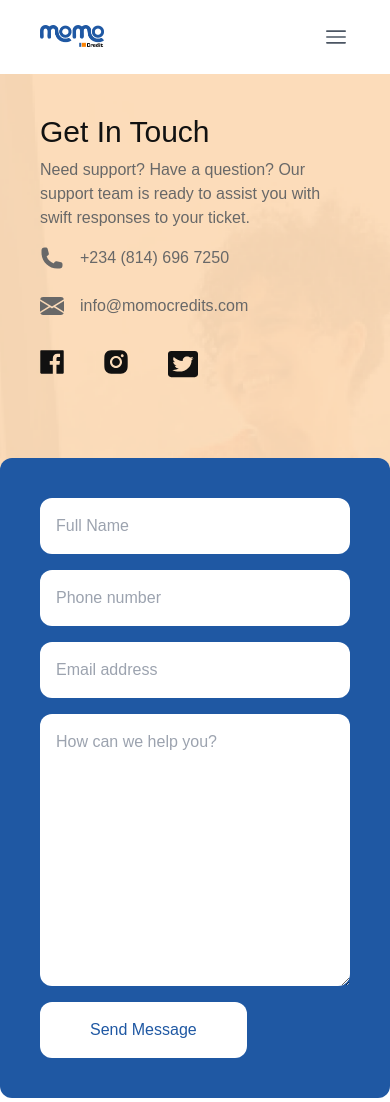
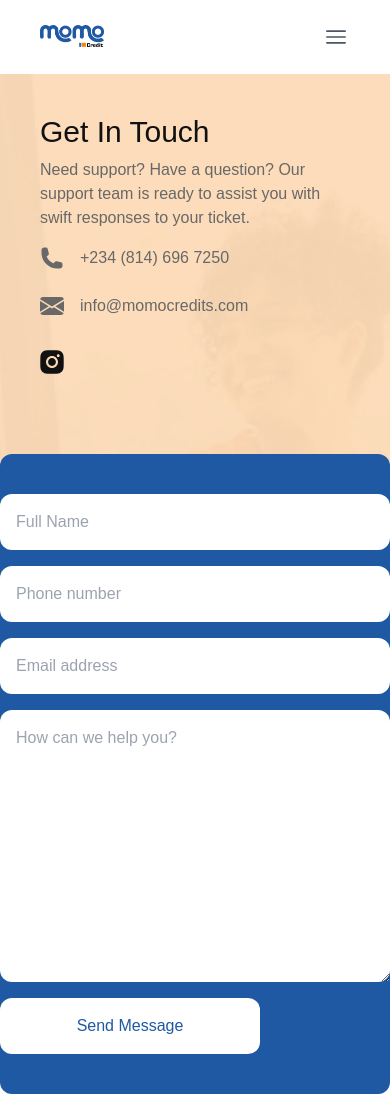
Before and after one commit to frankdev0/MOMO, a Gatsby site: page /contact in a window 390 px wide. Shown: the top 1102 px of the page. Built offline with nearby package versions, Linux system fonts and the light colour scheme; Gatsby itself is replaced by a stand-in of ours.

Commit message:
ui changes

```diff
--- a/package.json
+++ b/package.json
@@ -27,6 +27,7 @@
     "react": "^17.0.1",
     "react-dom": "^17.0.1",
     "react-helmet": "^6.1.0",
+    "react-hook-form": "^7.45.2",
     "react-responsive": "^9.0.0-beta.10",
     "react-responsive-carousel": "^3.2.23"
   },
--- a/src/pages/contact.tsx
+++ b/src/pages/contact.tsx
@@ -2,6 +2,8 @@ import { StaticImage } from "gatsby-plugin-image";
 import React, {useState} from "react";
 import { Carousel } from "react-responsive-carousel";
 import { Navbar, Footer, Testimonial } from "../components";
+import { useForm } from "react-hook-form";
+
 
 export default function About({ location }) {
 
@@ -22,6 +24,19 @@ export default function About({ location }) {
         setActiveIndex(index);
       }
     };
+
+    const {
+    register,
+    trigger,
+    formState: { errors },
+  } = useForm();
+
+  const handleSubmit = async (e) => {
+    const isValid = await trigger();
+    if (!isValid) {
+      e.preventDefault();
+    }
+  };
 
     const faqData = [
       {
@@ -144,9 +159,9 @@ export default function About({ location }) {
 
 
                         <div className='flex flex-row gap-x-10 mt-4'>
-                            <div>
+                            {/* <div>
                                 <StaticImage src="../images/fb.svg" alt="" />
-                            </div>
+                            </div> */}
 
                             <a href="https://instagram.com/momocreditsng?igshid=ZWIzMWE5ZmU3Zg==">
                                 <div>
@@ -158,24 +173,26 @@ export default function About({ location }) {
                                 <StaticImage src="../images/ig.svg" alt="" />
                             </div> */}
 
-                            <div>
+                            {/* <div>
                                 <StaticImage src="../images/twitter.svg" alt="" />
-                            </div>
+                            </div> */}
                         </div>
                     </div>
+                      <form action="https://getform.io/f/69e1d589-9df7-48d1-aba9-afea52d317cb" className="flex flex-col bg-kashmir-blue rounded-xl mt-20 md:mt-44 lg:mt-20  md:px-16 py-10 justify-center md:w-4/5 2xl:w-1/2 md:mx-auto md:mr-16 h-4/5 gap-y-4 z-50" method="POST"  onSubmit={handleSubmit}>
 
-                    <div className='flex flex-col bg-kashmir-blue rounded-xl mt-20 md:mt-44 lg:mt-20 px-10 md:px-16 py-10 justify-center md:w-4/5 2xl:w-1/2 md:mx-auto md:mr-16 h-4/5 gap-y-4 z-50'>
-                        <input type="text" name="" id="" className="rounded-xl p-4" placeholder="Full Name" />
+                        <input type="text"  name="Full_Name" id="" className="rounded-xl p-4" placeholder="Full Name" />
+                          {/* {...register("name", {required: true, maxLength: 100,})} */}
 
-                        <input type="phone" name="" id="" className="rounded-xl p-4" placeholder="Phone number" />
 
-                        <input type="email" name="" id="" className="rounded-xl p-4" placeholder="Email address" />
+                        <input type="phone" name="Phone_Number" id="" className="rounded-xl p-4" placeholder="Phone number" />
 
-                        <textarea placeholder="How can we help you?" className="rounded-xl p-4 overflow-hidden" name="" id="" cols={30} rows={10}></textarea>
+                        <input type="email" name="Email_Address" id="" className="rounded-xl p-4" placeholder="Email address" />
+
+                        <textarea placeholder="How can we help you?" className="rounded-xl p-4 overflow-hidden" name="comment" id="" cols={30} rows={10}></textarea>
 
                         <button type="submit" className="bg-white p-4 w-2/3 rounded-xl text-kashmir-blue">Send Message</button>
-                    </div>
 
+                 </form>
                 </div>
 
             </div>
```
Also changed, not shown: 1 other file.
